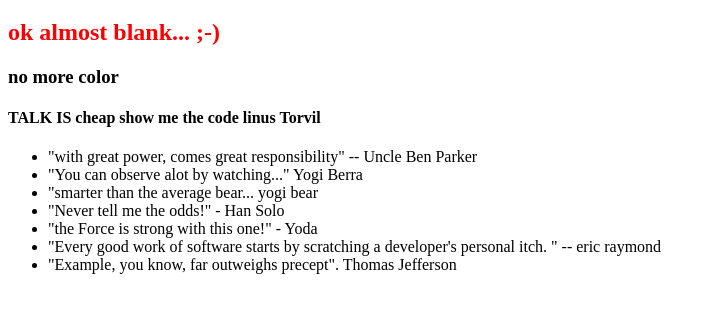
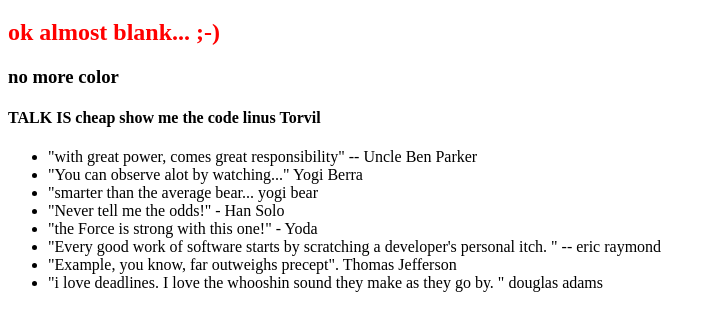
Before and after one commit to francisjoong/0main_openSAP_repo, a plain HTML site: page index.html in a window 1280 px wide. Shown: the part 61-392 px from the top of the page, without its empty margins (0-716 px from the left). Drawn offline with Linux system fonts and the light colour scheme.

Commit message:
douglas adams quote

```diff
--- a/index.html
+++ b/index.html
@@ -23,6 +23,10 @@
 
 			<li> "Example, you know, far outweighs precept". Thomas Jefferson </li>
 
+
+
+			<li> "i love deadlines. I love the whooshin sound they make as they go by. " douglas adams</li>
+
 		</ul>
 	</body>
 </html>
```
